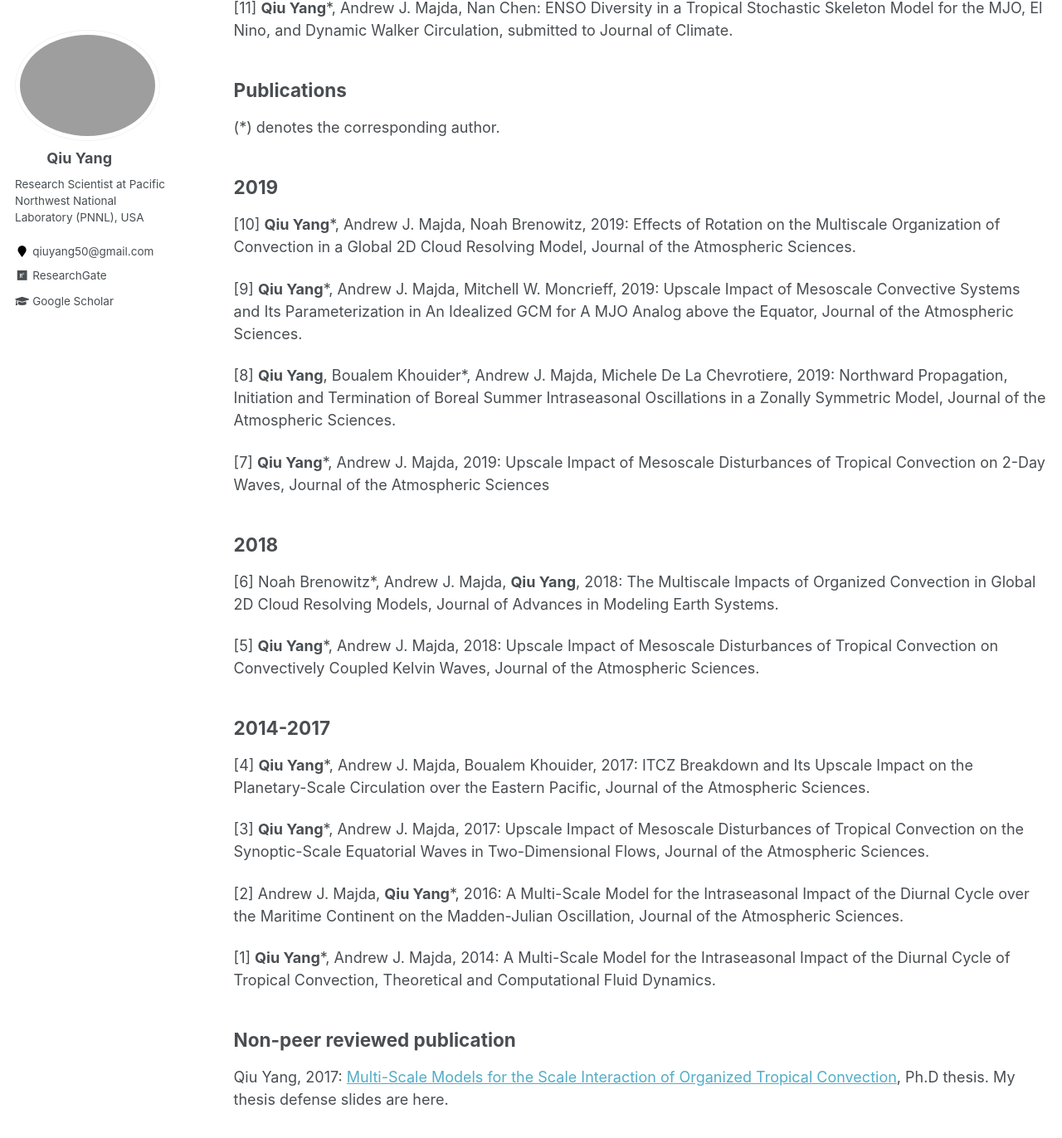
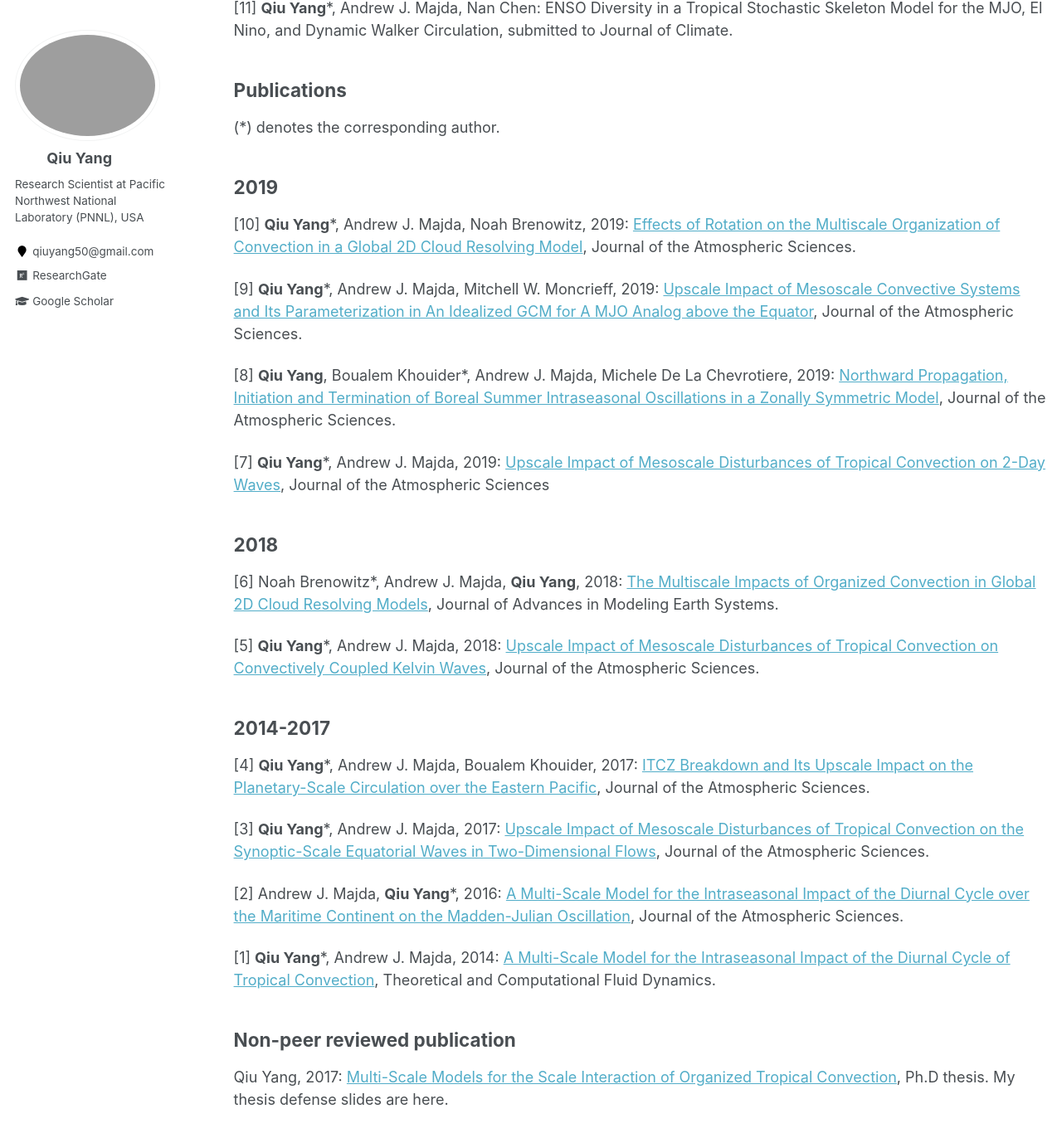
Before and after one commit to qiuyang50/qiuyang50.github.io, a Jekyll site: the page built from _pages/publications.md, in a window 1280 px wide and 1400 px high, scrolled down 316 px. Shown: the top 1372 px of the window at 83% size. Built offline with Jekyll 4.4.1, drawn with Linux system fonts in a browser that asks for light colours; some of the changed lines change nothing that is shown.

Commit message:
Update publications.md

```diff
--- a/_pages/publications.md
+++ b/_pages/publications.md
@@ -16,29 +16,29 @@ Publications
 
 2019
 -
-[10] **Qiu Yang***, Andrew J. Majda, Noah Brenowitz, 2019: Effects of Rotation on the Multiscale Organization of Convection in a Global 2D Cloud Resolving Model, Journal of the Atmospheric Sciences.
+[10] **Qiu Yang***, Andrew J. Majda, Noah Brenowitz, 2019: [Effects of Rotation on the Multiscale Organization of Convection in a Global 2D Cloud Resolving Model](https://journals.ametsoc.org/jas/article/76/11/3669/343674/Effects-of-Rotation-on-the-Multiscale-Organization), Journal of the Atmospheric Sciences.
 
-[9] **Qiu Yang***, Andrew J. Majda, Mitchell W. Moncrieff, 2019: Upscale Impact of Mesoscale Convective Systems and Its Parameterization in An Idealized GCM for A MJO Analog above the Equator, Journal of the Atmospheric Sciences.
+[9] **Qiu Yang***, Andrew J. Majda, Mitchell W. Moncrieff, 2019: [Upscale Impact of Mesoscale Convective Systems and Its Parameterization in An Idealized GCM for A MJO Analog above the Equator](https://journals.ametsoc.org/jas/article/76/3/865/107160/Upscale-Impact-of-Mesoscale-Convective-Systems-and), Journal of the Atmospheric Sciences.
 
-[8] **Qiu Yang**, Boualem Khouider*, Andrew J. Majda, Michele De La Chevrotiere, 2019: Northward Propagation, Initiation and Termination of Boreal Summer Intraseasonal Oscillations in a Zonally Symmetric Model, Journal of the Atmospheric Sciences.
+[8] **Qiu Yang**, Boualem Khouider*, Andrew J. Majda, Michele De La Chevrotiere, 2019: [Northward Propagation, Initiation and Termination of Boreal Summer Intraseasonal Oscillations in a Zonally Symmetric Model](https://journals.ametsoc.org/jas/article/76/2/639/40339/Northward-Propagation-Initiation-and-Termination), Journal of the Atmospheric Sciences.
 
-[7] **Qiu Yang***, Andrew J. Majda, 2019: Upscale Impact of Mesoscale Disturbances of Tropical Convection on 2-Day Waves, Journal of the Atmospheric Sciences
+[7] **Qiu Yang***, Andrew J. Majda, 2019: [Upscale Impact of Mesoscale Disturbances of Tropical Convection on 2-Day Waves](https://journals.ametsoc.org/jas/article/76/1/171/107316/Upscale-Impact-of-Mesoscale-Disturbances-of), Journal of the Atmospheric Sciences
 
 2018
 -
-[6] Noah Brenowitz*, Andrew J. Majda, **Qiu Yang**, 2018: The Multiscale Impacts of Organized Convection in Global 2D Cloud Resolving Models, Journal of Advances in Modeling Earth Systems.
+[6] Noah Brenowitz*, Andrew J. Majda, **Qiu Yang**, 2018: [The Multiscale Impacts of Organized Convection in Global 2D Cloud Resolving Models](https://agupubs.onlinelibrary.wiley.com/doi/full/10.1029/2018MS001335), Journal of Advances in Modeling Earth Systems.
 
-[5] **Qiu Yang***, Andrew J. Majda, 2018: Upscale Impact of Mesoscale Disturbances of Tropical Convection on Convectively Coupled Kelvin Waves, Journal of the Atmospheric Sciences.
+[5] **Qiu Yang***, Andrew J. Majda, 2018: [Upscale Impact of Mesoscale Disturbances of Tropical Convection on Convectively Coupled Kelvin Waves](https://journals.ametsoc.org/jas/article/75/1/85/99497/Upscale-Impact-of-Mesoscale-Disturbances-of), Journal of the Atmospheric Sciences.
 
 2014-2017
 -
-[4] **Qiu Yang***, Andrew J. Majda, Boualem Khouider, 2017: ITCZ Breakdown and Its Upscale Impact on the Planetary-Scale Circulation over the Eastern Pacific, Journal of the Atmospheric Sciences.
+[4] **Qiu Yang***, Andrew J. Majda, Boualem Khouider, 2017: [ITCZ Breakdown and Its Upscale Impact on the Planetary-Scale Circulation over the Eastern Pacific](https://journals.ametsoc.org/jas/article/74/12/4023/68982/ITCZ-Breakdown-and-Its-Upscale-Impact-on-the), Journal of the Atmospheric Sciences.
 
-[3] **Qiu Yang***, Andrew J. Majda, 2017: Upscale Impact of Mesoscale Disturbances of Tropical Convection on the Synoptic-Scale Equatorial Waves in Two-Dimensional Flows, Journal of the Atmospheric Sciences.
+[3] **Qiu Yang***, Andrew J. Majda, 2017: [Upscale Impact of Mesoscale Disturbances of Tropical Convection on the Synoptic-Scale Equatorial Waves in Two-Dimensional Flows](https://journals.ametsoc.org/jas/article/74/9/3099/28261/Upscale-Impact-of-Mesoscale-Disturbances-of), Journal of the Atmospheric Sciences.
 
-[2] Andrew J. Majda, **Qiu Yang***, 2016: A Multi-Scale Model for the Intraseasonal Impact of the Diurnal Cycle over the Maritime Continent on the Madden-Julian Oscillation, Journal of the Atmospheric Sciences.
+[2] Andrew J. Majda, **Qiu Yang***, 2016: [A Multi-Scale Model for the Intraseasonal Impact of the Diurnal Cycle over the Maritime Continent on the Madden-Julian Oscillation](https://journals.ametsoc.org/jas/article/73/2/579/27828/A-Multiscale-Model-for-the-Intraseasonal-Impact-of), Journal of the Atmospheric Sciences.
 
-[1] **Qiu Yang***, Andrew J. Majda, 2014: A Multi-Scale Model for the Intraseasonal Impact of the Diurnal Cycle of Tropical Convection, Theoretical and Computational Fluid Dynamics.
+[1] **Qiu Yang***, Andrew J. Majda, 2014: [A Multi-Scale Model for the Intraseasonal Impact of the Diurnal Cycle of Tropical Convection](https://link.springer.com/article/10.1007/s00162-014-0336-3), Theoretical and Computational Fluid Dynamics.
 
 Non-peer reviewed publication
 -
```
